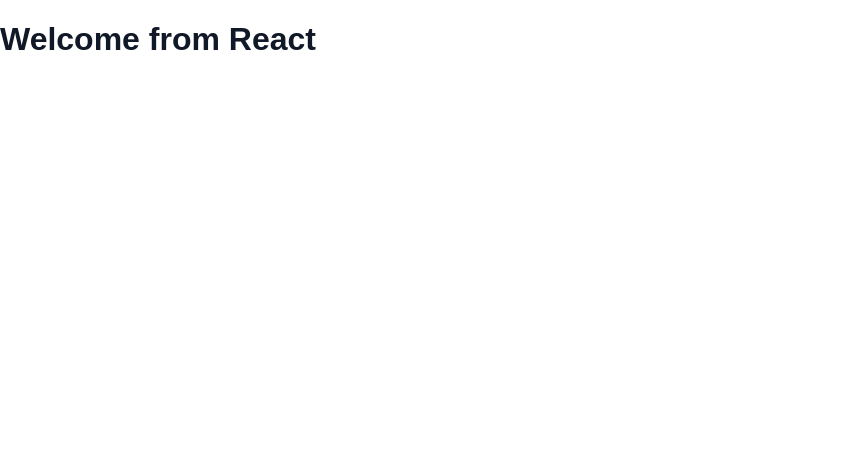
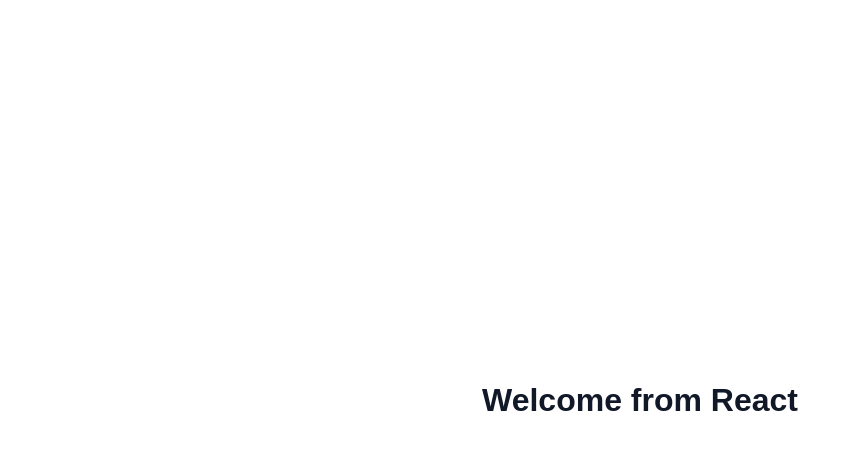
Before and after one commit to Bodun67/react-vite-demo, a React (Vite) app: page / in a window 1280 px wide. Shown: the top 450 px of the page, without its empty margins (0-861 px from the left). Built offline with nearby package versions, Linux system fonts and the light colour scheme.

Commit message:
Center welcome heading on page

```diff
--- a/src/App.css
+++ b/src/App.css
@@ -1,6 +1,6 @@
 .welcome-page {
   width: 100%;
-  padding: 48px 20px;
+  padding: 20px;
   text-align: center;
 }
 
--- a/src/index.css
+++ b/src/index.css
@@ -19,5 +19,7 @@ body {
 }
 
 #root {
+  display: grid;
   min-height: 100vh;
+  place-items: center;
 }
```
